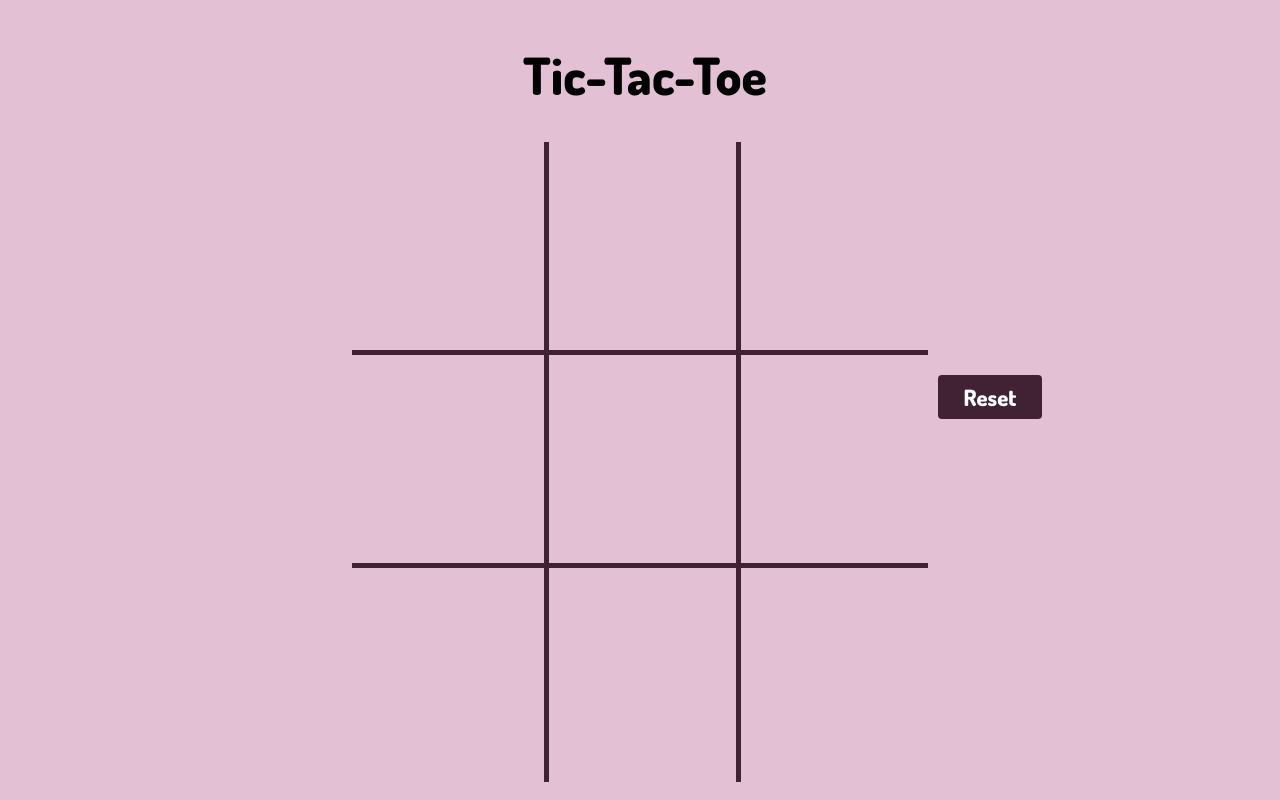
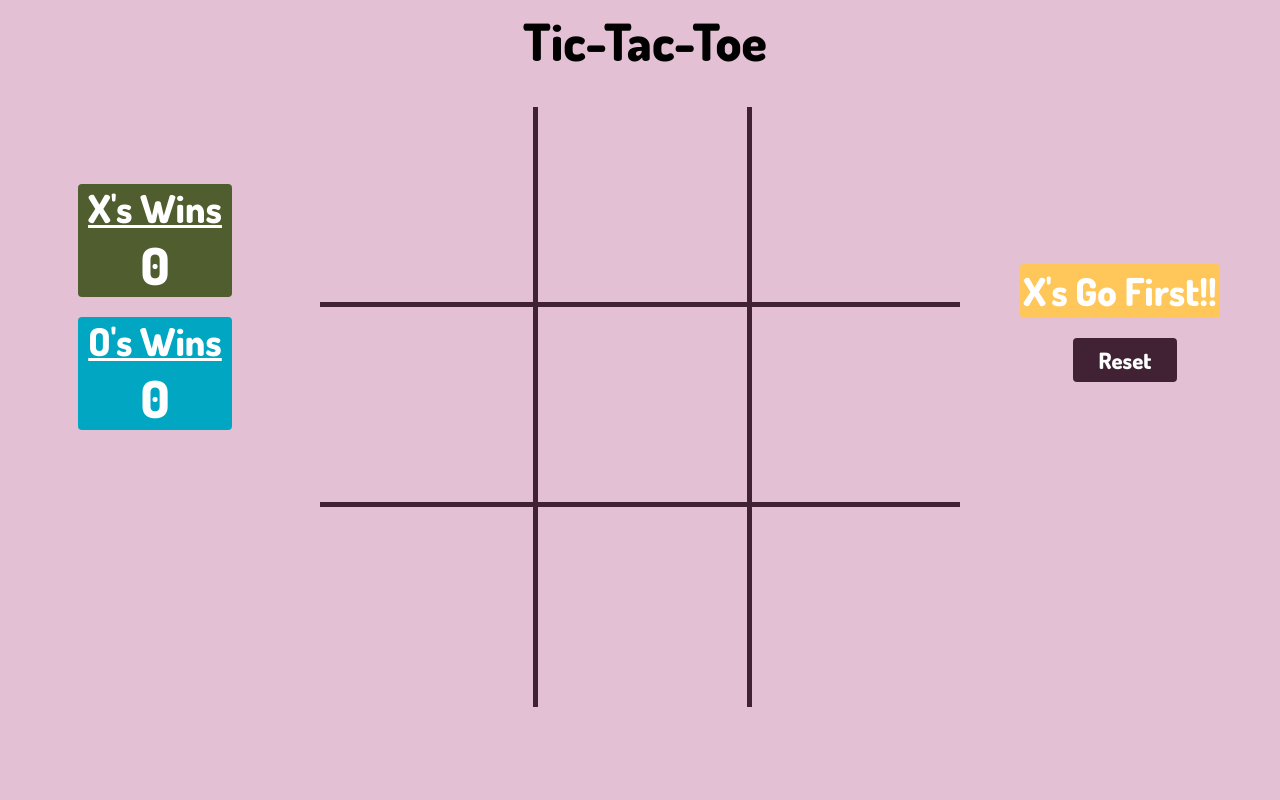
Before and after one commit to madeleinee123/tic-tac-toe, a plain HTML site: page index.html in a window 1280 px wide. Drawn offline with Linux system fonts and the light colour scheme.

Commit message:
I added a score traker and more discriptive info boxes

```diff
--- a/index.html
+++ b/index.html
@@ -13,6 +13,16 @@
 <body>
     <h1 id="title">Tic-Tac-Toe</h1>
         <div class="board">
+            <div class="square" id="score-card" >
+                <div id="x-score">
+                    <h2 class="score-title"><u>X's Wins</u></h2>
+                    <h1 class="score-title">0</h1>
+                </div>
+                <div id="o-score">
+                    <h2 class="score-title"><u>O's Wins</u></h2>
+                    <h1 class="score-title">0</h1>
+                </div>
+            </div>
             <div class="square" id="topLeft">
             </div>
             <div class="square" id="topCenter">
@@ -31,9 +41,13 @@
             </div>
             <div class="square" id="bottomRight">
             </div>
-            <div id="info"></div>
-            <div id="button-box">
-                <button class="reset-button">Reset</button
+            <div class="square" id ="right-side-info">
+                <div id="info">
+                    <h2 id="message">X's Go First!!</h2>
+                </div>
+                <div id="button-box">
+                    <button class="reset-button">Reset</button
+                </div>
             </div>
         </div>
     <script src="script.js"></script>
--- a/script.js
+++ b/script.js
@@ -1,4 +1,5 @@
-class Board{
+
+class TicTacToeGame{
     constructor(){
         this.htmlBoard= document.querySelector(".board");
         this.board= {
@@ -12,11 +13,15 @@ class Board{
             bottomCenter: [false, "", this.htmlBoard.querySelector("#bottomCenter")],
             bottomRight: [false, "", this.htmlBoard.querySelector("#bottomRight")]
         }
+        this.first = "x"
         this.turn = "x";
         this.openBoxes = 9;
         this.gameOver = false;
+        this.player1Wins = 0;
+        this.player2Wins = 0;
     }
     setSquare(position){
+
         if (!this.board[position][0] && !this.gameOver) {
             this.board[position][0] = true;
             this.board[position][1] = this.turn;
@@ -39,6 +44,11 @@ class Board{
             this.setSquare(div.id);
             event.preventDefault();
         }))
+        let resetButton = document.querySelector(".reset-button");
+        resetButton.addEventListener("click", (event)=> {
+            this.clearBoard();
+            event.preventDefault();
+        })
     }
     clearBoard(){
         this.htmlBoard.querySelector(".reset-button").textContent = "Reset";
@@ -49,13 +59,18 @@ class Board{
             if (image !== null){
                 image.remove();
             }
-            let message = document.querySelector("#message");
-            if (message !== null){
-                message.remove();
-            }
             this.board[key][2].style.backgroundColor = "#E3C0D3";
         }
-        this.turn = "x";
+        let message = document.querySelector("#message");
+        if(this.first === "x"){
+            this.turn = "o";
+            message.textContent = "O's Go First!!";
+            this.first = "o";
+        }else{
+            this.turn = "x";
+            message.textContent = "X's Go First!!";
+            this.first = "x";
+        }
         this.openBoxes = 9;
         this.gameOver = false;
     }
@@ -95,8 +110,7 @@ class Board{
     }
     reportWinner(squares){
         this.gameOver = true;
-        let message = document.createElement("h2");
-        message.setAttribute("id", "message");
+        let message = document.querySelector("#message");
         if (squares === "tie"){
             message.textContent = "It's a tie! Play again??";
         }else{
@@ -105,9 +119,15 @@ class Board{
                 this.board[squares[i]][2].style.backgroundColor = "#FFC759";
             }
             if (this.turn === "x"){
-                winner = "Player 1"
+                winner = "X's";
+                this.player1Wins = this.player1Wins + 1;
+                let winnerScore = document.querySelector("#x-score > h1");
+                winnerScore.textContent = this.player1Wins;
             }else{
-                winner = "Player 2"
+                winner = "O's";
+                this.player2Wins = this.player2Wins + 1;
+                let winnerScore = document.querySelector("#o-score > h1");
+                winnerScore.textContent = this.player2Wins;
             }
             message.textContent = `Congratulations ${winner}!! You Won!`;
         }
@@ -116,19 +136,10 @@ class Board{
         let infoBox = document.querySelector("#info");
         infoBox.prepend(message);
     }
-}
-class TicTacToeGame{
-    constructor() {
-        this.board = new Board();
-    }
     playGame(){
-        let resetButton = document.querySelector(".reset-button");
-        resetButton.addEventListener("click", (event)=> {
-            this.board.clearBoard();
-            event.preventDefault();
-        })
-        this.board.addListeners();
+        this.addListeners();
     }
 }
+
 let game = new TicTacToeGame();
 game.playGame();
--- a/style.css
+++ b/style.css
@@ -8,6 +8,7 @@ body{
     font-family: 'Dosis', sans-serif;
 }
 #title{
+    margin-top:0;
     margin-left:10px;
 }
 button{
@@ -26,11 +27,43 @@ button:hover{
     background-color: #723a5b
 }
 .board{
-    width: 75vw;
-    height: 50vw;
+    width: 100vw;
+    height: 75vh;
     display: grid;
     grid-template-rows: 1fr 1fr 1fr;
-    grid-template-columns: 1fr 1fr 1fr 1fr 1fr;
+    grid-template-columns: 25% 1fr 1fr 1fr 25%;
+}
+#score-card{
+    grid-row: 1 /span 2;
+    grid-column: 1;
+}
+.score-title{
+    margin: 0;
+    color: white;
+}
+#x-score{
+    background: #4F5D2F;
+    border-radius: 4px;
+    display: flex;
+    flex-direction: column;
+    justify-content: center;
+    align-items: center;
+    padding-left: 10px;
+    padding-right: 10px;
+    margin-right: 10px;
+    margin-bottom: 10px;
+}
+#o-score{
+    background: #01A7C2;
+    border-radius: 4px;
+    display: flex;
+    flex-direction: column;
+    justify-content: center;
+    align-items: center;
+    padding-left: 10px;
+    padding-right: 10px;
+    margin-right: 10px;
+    margin-top: 10px;
 }
 
 #topLeft{
@@ -97,25 +130,28 @@ button:hover{
     border-left: 5px solid;
     border-color: #412234;
 }
+#right-side-info{
+    grid-row: 1 /span 2;
+    grid-column: 5;
+}
 #button-box{
-    gird-row: 2 /span 2;
-    grid-column: 5;
-    margin-top: 20px;
+    margin-top: 10px;
     margin-left:10px;
 }
 #info{
-    gird-row: 1 ;
-    grid-column: 5;
-    margin-top: 20px;
-    margin-left:10px;
+    margin-left: 15px;
+    margin-right: 15px;
+    margin-bottom: 10px;
+    display:block;
+    text-align: center;
 }
 #message{
     background: #ffc759;
     border: #f8ae1b;
     border-radius: 4px;
-    font-size: 1.75vw;
     color: white;
-    padding: 1vw;
+    padding: 3px;
+    margin-bottom: 0;
 }
 .square{
     display: flex;
```
